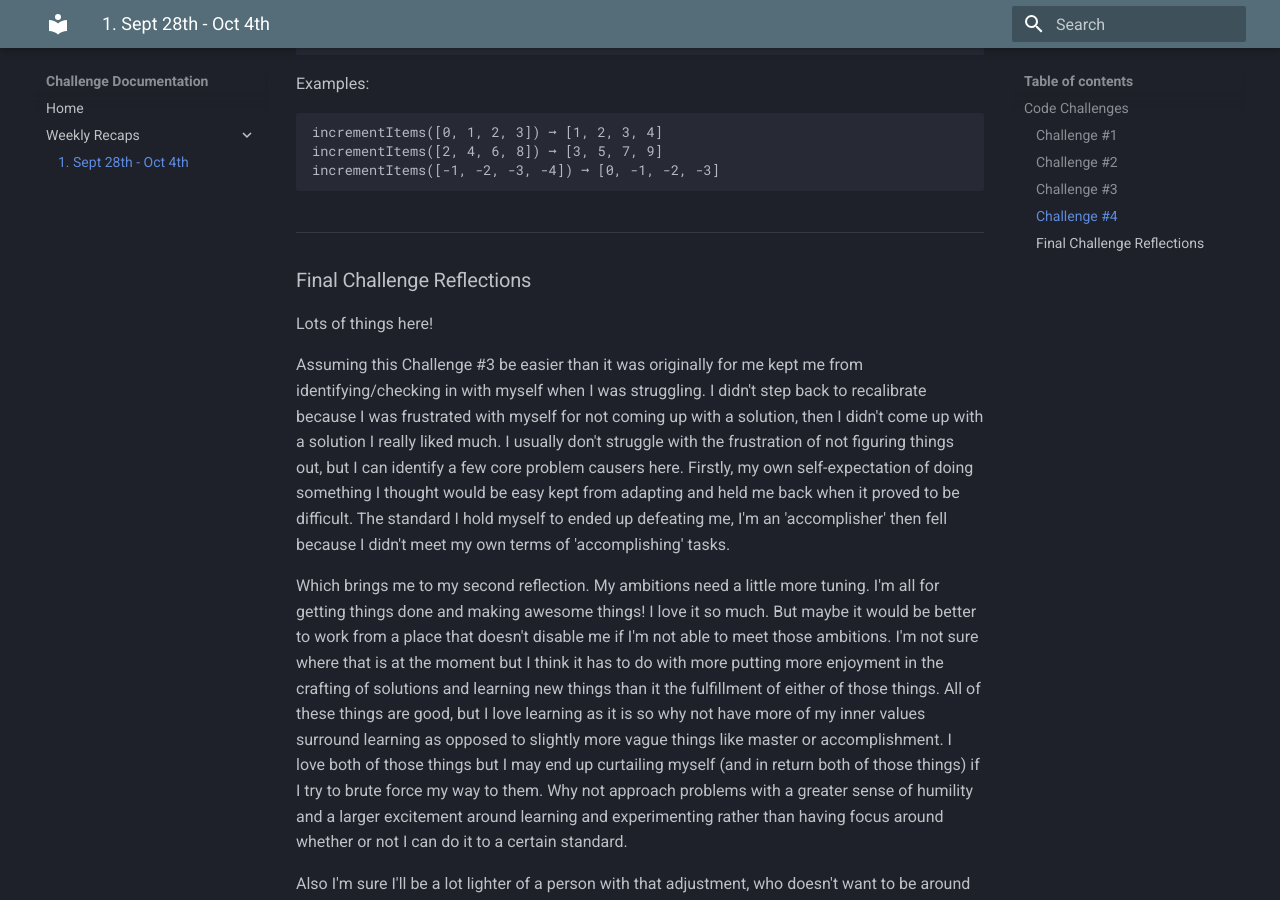
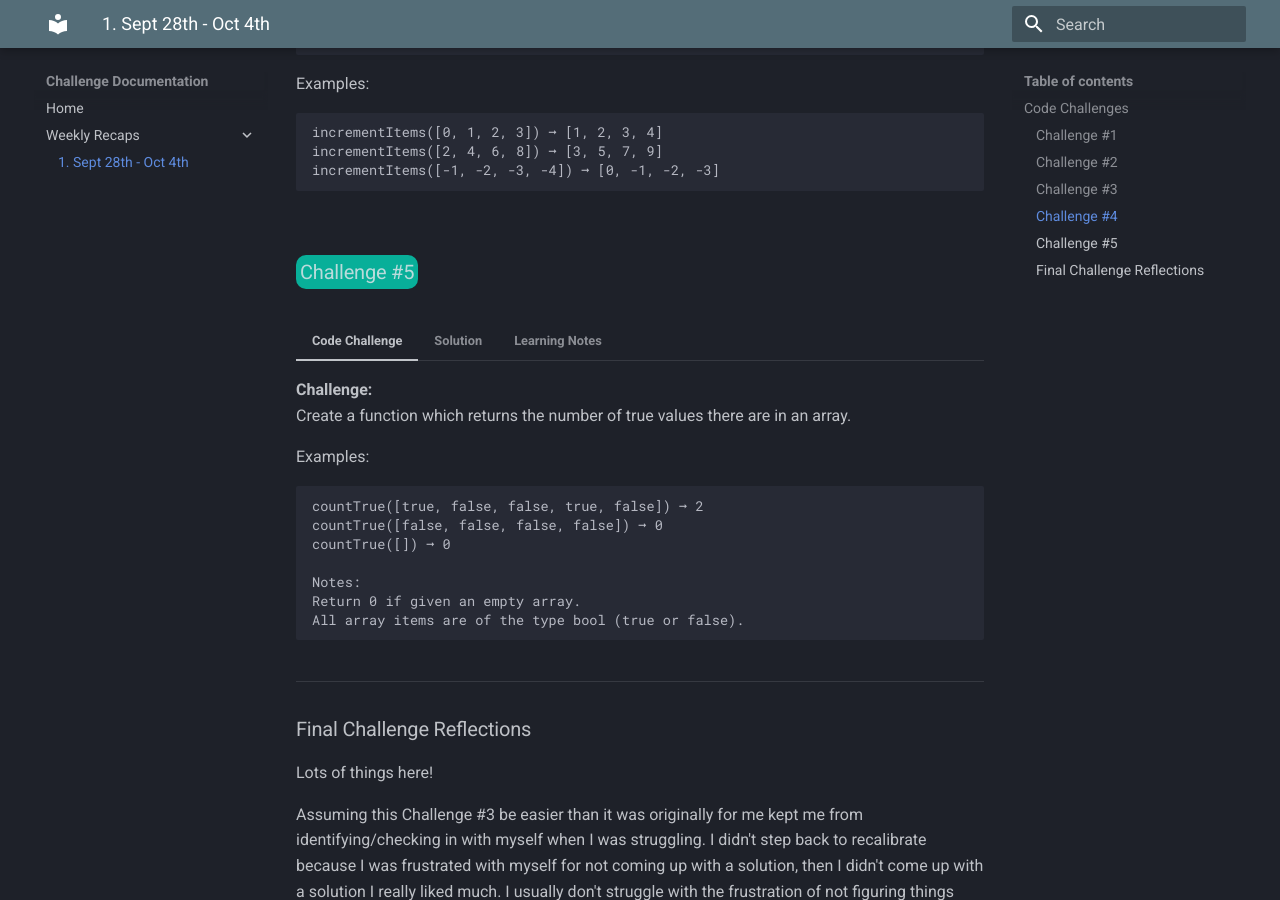
Before and after one commit to RobertEJohnson/Coding-Challenge-Tracker, an MkDocs documentation site: the page built from docs/weeklyRecaps/week1.md, in a window 1280 px wide and 900 px high, scrolled down 1933 px. Built offline with MkDocs 1.6.1 and Material for MkDocs 9.7.7, drawn with Linux system fonts in a browser that asks for light colours.

Commit message:
added challenge #5

````diff
--- a/docs/weeklyRecaps/week1.md
+++ b/docs/weeklyRecaps/week1.md
@@ -257,6 +257,54 @@
 
     >Maybe I should make a memory mnemonic to help remember the relationship between expressions and statements... how about... expressing, two s's (ss) because it can do both expressing and statements. Statements have no repeating letters because it cannot do both. That sorta works, I'll stick with that for now.
 
+### Challenge #5 {: .challenge .challenge--edabit}
+
+=== "Code Challenge"
+
+    **Challenge:**
+    Create a function which returns the number of true values there are in an array.
+
+    Examples:
+
+        countTrue([true, false, false, true, false]) ➞ 2
+        countTrue([false, false, false, false]) ➞ 0
+        countTrue([]) ➞ 0
+
+        Notes:
+        Return 0 if given an empty array.
+        All array items are of the type bool (true or false).
+
+=== "Solution"
+
+    **Solution:**
+    My solution:
+
+        function countTrue(arr) {
+	        return [...arr].filter(value => value === true).length
+        }
+
+    After submitting the answer I realized I just spread an array, even though I'm using an array method already haha. Oops. I had just done a similar challenge with a string and my brain jumped the gun a little bit.
+
+    I should've just had
+
+        return arr.filter(value => value === true).length
+
+
+
+=== "Learning Notes"
+
+    **Learning Notes:**
+
+    >I checked out a few of the other solutions people came up with and noticed some people using
+
+    >```.filter(Boolean)```
+
+    >I've seen things like constructing objects with ```Object``` and ```new``` but I've never looked into the Boolean object wrapper before. This is a cool way to tackle the problem!
+
+    >```Boolean()``` essentially just takes a parameter and passes out a boolean primitive for whether it is truthy or falsy. Maybe this is actually whats running behind the scenes for truthy and falsy determination in JavaScript??
+
+    >I think the only downside to using Boolean is that it checks for truthy and falsy as opposed to only boolean primitives. It could return true (so in this case filter them) for non-boolean data types. But the notes of this problem did specify that arrays would only contain Boolean values. So awesome solution and I learned a new thing woot!
+
 
 ---
 
````
